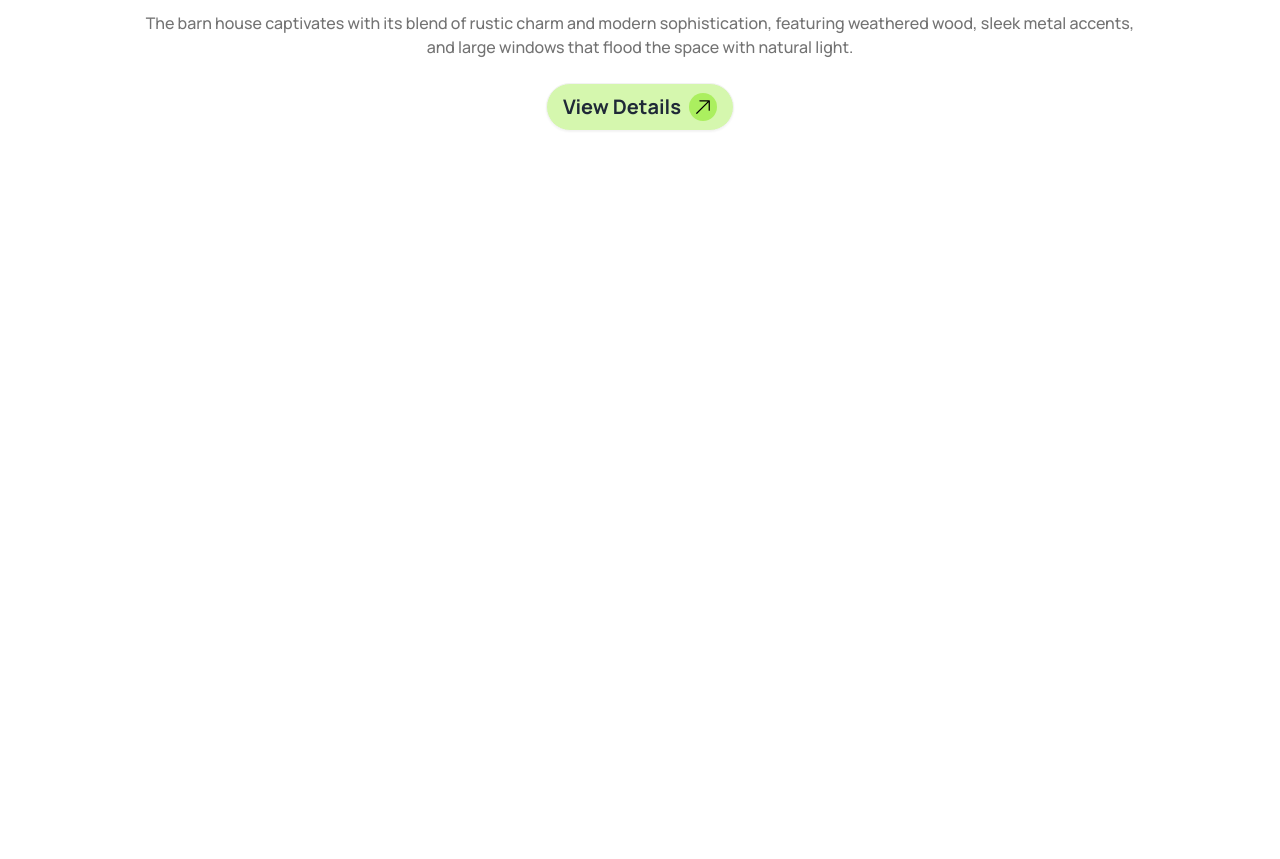
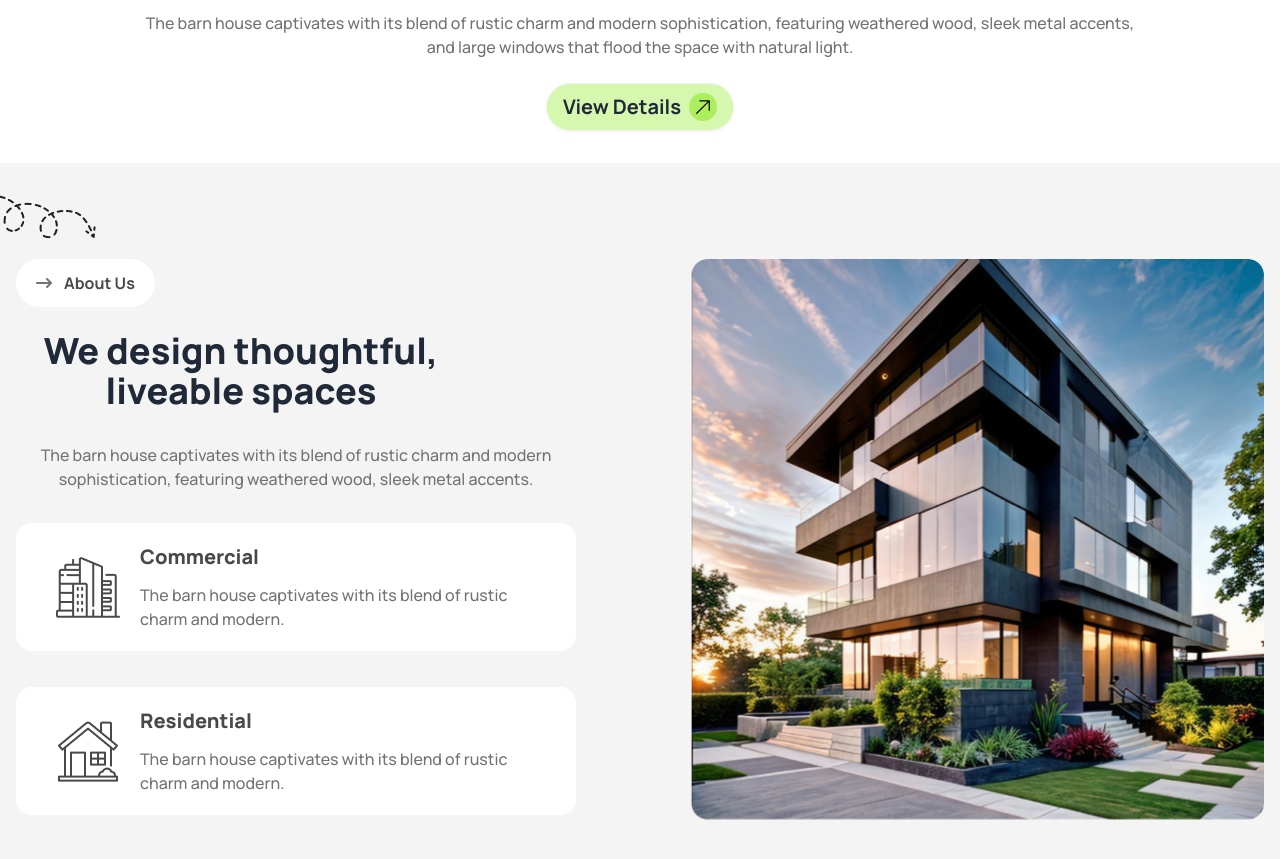
Before and after one commit to abdurrahmanmahmud5981/assignment-3-BH-10, a website: page index.html in a window 1280 px wide. Shown: the part 613-1472 px from the top of the page. Before the commit the page ends 800 px from the top, so only its background shows below. Drawn offline with nearby package versions, Linux system fonts and the light colour scheme.

Commit message:
about us section design completed

```diff
--- a/index.html
+++ b/index.html
@@ -23,7 +23,7 @@
 </head>
 <body class="font-manrope">
     <!--  -->
-     <header class=" container mx-auto  bg  ">
+     <header class=" container mx-auto  bg max-w-7xl ">
         <!-- navber start -->
         <nav>
             <div class="navbar px-4 justify-between ">
@@ -101,8 +101,36 @@
          </div>
      </header>
     <!--  -->
-    <main>
-
+    <main class="bg-primary">
+      <!-- About Us Section -->
+       <section class="flex flex-col xl:flex-row justify-between container mx-auto py-24 px-4 max-w-7xl gap-9 ">
+        <div class=" relative flex flex-col  items-center xl:items-start ">
+          <img class="absolute -top-16 -left-12 hidden xl:block" src="./assets/Vector.png" alt="Vector">
+          <a class=" rounded-full bg-white px-5 py-3 flex items-center gap-3 w-fit " href=""><i class="text-description fa-solid fa-arrow-right-long"></i> <span class="font-bold text-subTitle">About Us</span></a>
+          <h2 class="xl:max-w-[450px] text-4xl font-extrabold mt-6 text-center">We design thoughtful, liveable spaces</h2>
+          <p class="text-base font-medium text-description xl:max-w-[560px] my-8 text-center">The barn house captivates with its blend of rustic charm and
+            modern sophistication, featuring weathered wood, sleek metal accents.</p>
+           <div class=" flex flex-col lg:flex-row  xl:flex-col gap-9  w-full">
+            <div class="flex flec items-start md:items-center bg-white p-10 py-5 rounded-2xl  gap-5">
+              <img src="./assets/commercial.png" alt="commercial">
+              <div class=" space-y-3  max-w-sm">
+                <h3 class="text-xl font-extrabold text-subTitle ">Commercial</h3>
+                <p  class="text-base font-medium text-description">The barn house captivates with its blend of rustic charm and modern.</p>
+              </div>
+            </div>
+            <div class="flex flec items-start md:items-center bg-white p-10 py-5 rounded-2xl  gap-5">
+              <img src="./assets/residential.png" alt="residential">
+              <div class=" space-y-3  max-w-sm">
+                <h3 class="text-xl font-extrabold text-subTitle">Residential</h3>
+                <p  class="text-base font-medium text-description">The barn house captivates with its blend of rustic charm and modern.</p>
+              </div>
+            </div>
+           </div>
+        </div>
+        <div class="">
+          <img class="h-auto w-full" src="./assets/Rectangle.png" alt="about us image">
+        </div>
+       </section>
     </main>
     <!--  -->
     <footer>
```
Also changed, not shown: src/style.css.
